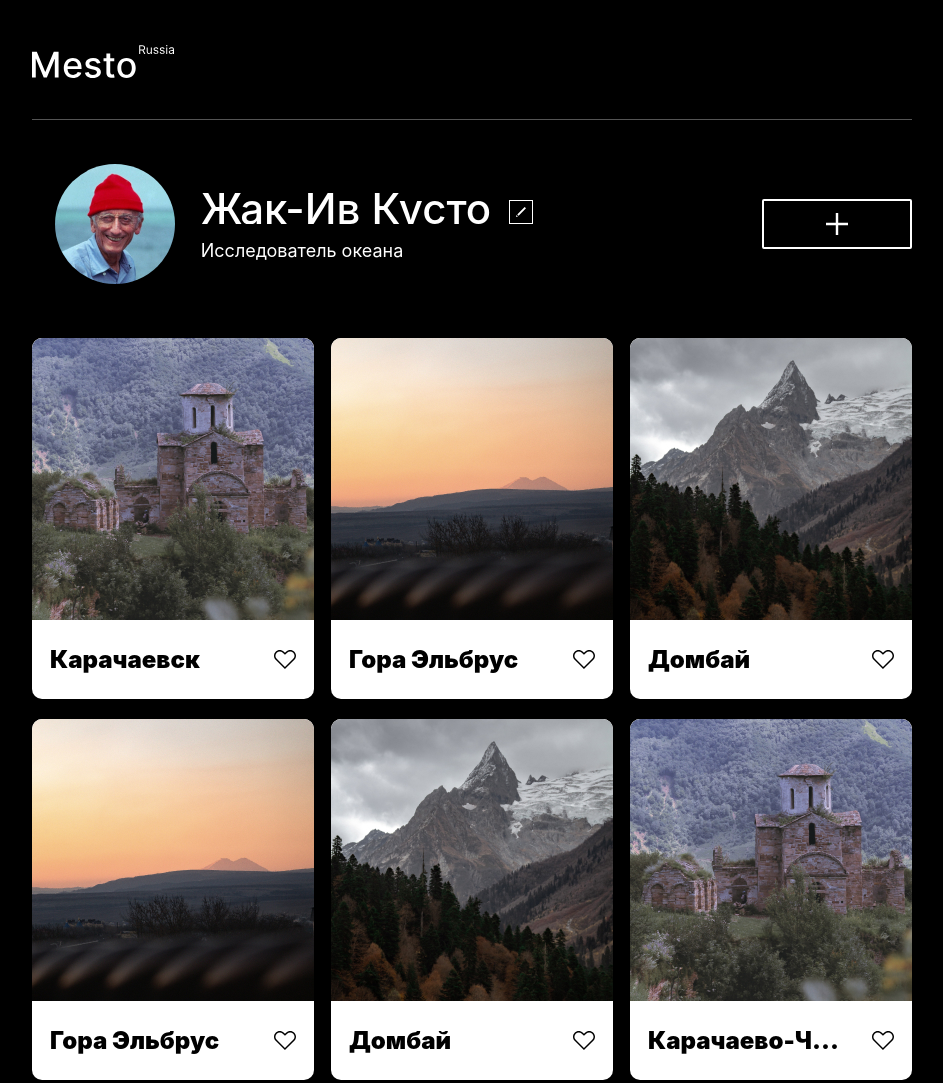
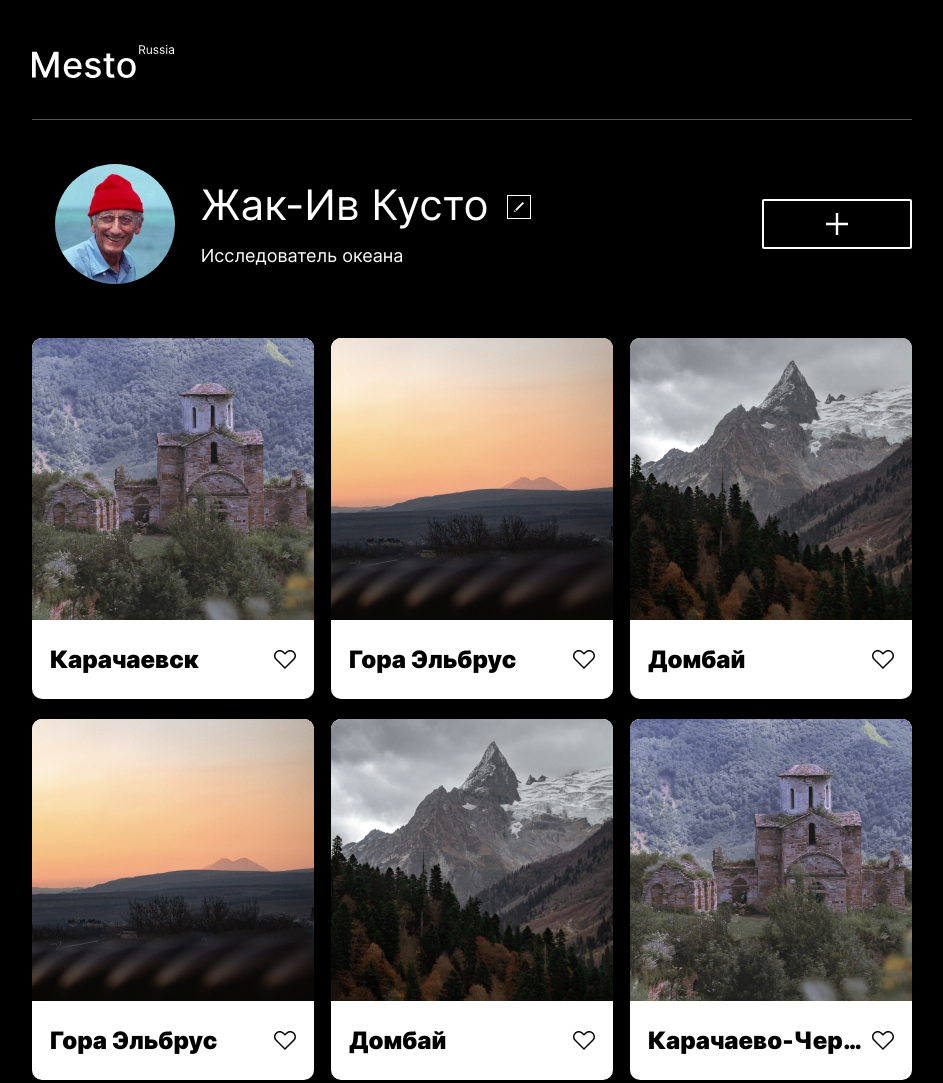
Before and after one commit to obabkovv/mesto, a plain HTML site: page index.html in a window 1280 px wide. Shown: the top 1083 px of the page, without its empty margins (168-1111 px from the left). Drawn offline with Linux system fonts and the light colour scheme.

Commit message:
checklist

```diff
--- a/blocks/element/__title/element__title.css
+++ b/blocks/element/__title/element__title.css
@@ -2,4 +2,7 @@
     font-weight: 900;
     font-size: 24px;
     line-height: 29px;
+    text-overflow: ellipsis;
+    white-space: nowrap;
+    overflow: hidden;
 }
--- /dev/null
+++ b/blocks/form/__opened/form__opened.css
@@ -0,0 +1,3 @@
+.form__opened{
+    display: flex
+}
--- a/blocks/profile/__button-edit/profile__button-edit.css
+++ b/blocks/profile/__button-edit/profile__button-edit.css
@@ -7,6 +7,7 @@
     background-repeat: no-repeat;
     border: 1px solid #FFFFFF;
     box-sizing: border-box;
+    margin-bottom: 10px;
 }
 .profile__button-edit:hover{
     opacity: 0.6;
--- a/blocks/profile/__name/profile__name.css
+++ b/blocks/profile/__name/profile__name.css
@@ -2,7 +2,7 @@
     font-weight: 500;
     font-size: 42px;
     line-height: 48px;
-    height: 39px;
+    /*height: 39px; */
     color: #FFFFFF;
     margin-right: 18px;
     max-width: 480px;
--- /dev/null
+++ b/fonts/inter.css
@@ -0,0 +1,24 @@
+@font-face {
+  font-family: 'Inter';
+  font-style:  normal;
+  font-weight: 400;
+  font-display: swap;
+  src: url("Inter-Regular.woff2?v=3.18") format("woff2"),
+       url("Inter-Regular.woff?v=3.18") format("woff");
+}
+@font-face {
+  font-family: 'Inter';
+  font-style:  normal;
+  font-weight: 700;
+  font-display: swap;
+  src: url("Inter-Bold.woff2?v=3.18") format("woff2"),
+       url("Inter-Bold.woff?v=3.18") format("woff");
+}
+@font-face {
+  font-family: 'Inter';
+  font-style:  normal;
+  font-weight: 900;
+  font-display: swap;
+  src: url("Inter-Black.woff2?v=3.18") format("woff2"),
+       url("Inter-Black.woff?v=3.18") format("woff");
+}
--- a/index.html
+++ b/index.html
@@ -64,7 +64,7 @@
                 <div class="element">
                     <img class="element__image" src="./images/karachaevsk.jpg" alt="Карачаево-Ч...">
                     <div class="element__description">
-                        <div class="element__title">Карачаево-Ч...</div>
+                        <div class="element__title">Карачаево-Черкесия</div>
                         <img class="element__like" src="images/like_icon.svg" alt="Сердечко">
                     </div>
                 </div>
--- a/pages/index.css
+++ b/pages/index.css
@@ -1,4 +1,5 @@
 @import url(../styles/normalize.css);
+@import url(../fonts/inter.css);
 @import url(../blocks/page/page.css);
 @import url(../blocks/content/content.css);
 @import url(../blocks/header/header.css);
@@ -20,6 +21,7 @@
 @import url(../blocks/footer/footer.css);
 @import url(../blocks/overlay/overlay.css);
 @import url(../blocks/form/form.css);
+@import url(../blocks/form/__opened/form__opened.css);
 @import url(../blocks/form/__name/form__name.css);
 @import url(../blocks/form/__profile-name/form__profile-name.css);
 @import url(../blocks/form/__profile-desc/form__profile-desc.css);
--- a/scripts/mesto.js
+++ b/scripts/mesto.js
@@ -9,14 +9,16 @@ let InputProfileName = document.querySelector('.form__profile-name');
 let ProfileName = document.querySelector('.profile__name');
 let InputProfileDesc = document.querySelector('.form__profile-desc');
 let ProfileDesc = document.querySelector('.profile__desc');
+let LikeIcon = document.querySelector('.element__like')
+let IconList = document.querySelectorAll('.element__like')
 function EditProfile(){
-    form.setAttribute('style', 'display: flex');
+    form.classList.add('form__opened');
     overlay.setAttribute('style', 'display: block');
     InputProfileName.value = ProfileName.textContent;
     InputProfileDesc.value = ProfileDesc.textContent;
 }
 function CloseProfile(){
-    form.setAttribute('style', 'display: none');
+    form.classList.remove('form__opened');
     overlay.setAttribute('style', 'display: none');
 }
 function SaveProfile(){
@@ -24,6 +26,14 @@ function SaveProfile(){
     ProfileDesc.textContent = InputProfileDesc.value;
     CloseProfile();
 }
+function ActiveLike() {
+   if (LikeIcon.getAttribute('src') == 'images/like_icon.svg'){
+       LikeIcon.setAttribute('src', 'images/like__icon-active.svg')
+   }
+   else {LikeIcon.setAttribute('src', 'images/like_icon.svg')}
+
+}
  EditButton.addEventListener('click', EditProfile);
  CloseButton.addEventListener('click', CloseProfile);
  SaveButton.addEventListener('click', SaveProfile);
+ LikeIcon.addEventListener('click', ActiveLike);
```
Also changed, not shown: fonts/Inter-Black.woff (added), fonts/Inter-Black.woff2 (added), fonts/Inter-Bold.woff (added), fonts/Inter-Bold.woff2 (added), fonts/Inter-Regular.woff (added), fonts/Inter-Regular.woff2 (added), 3 other files.
